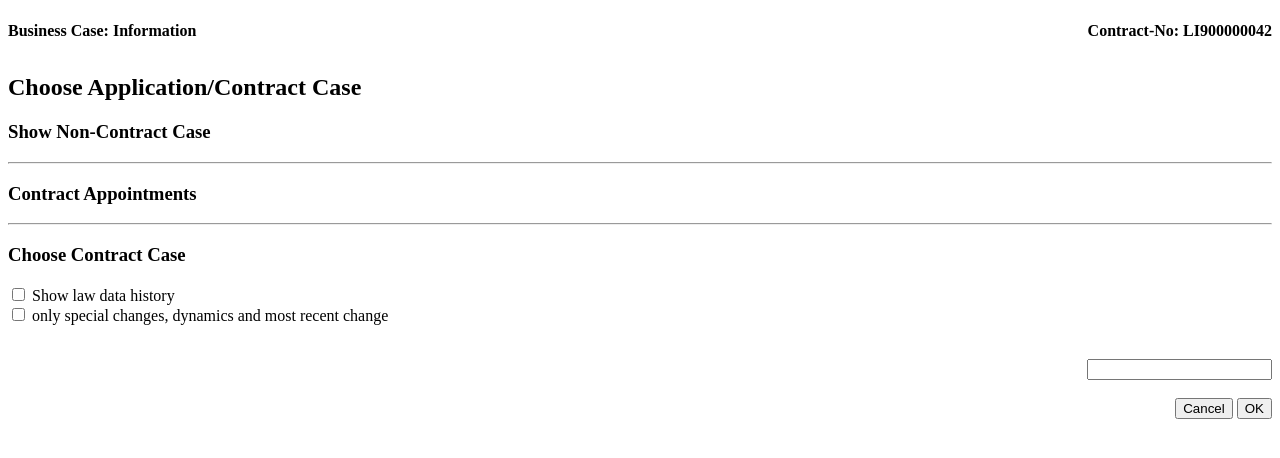
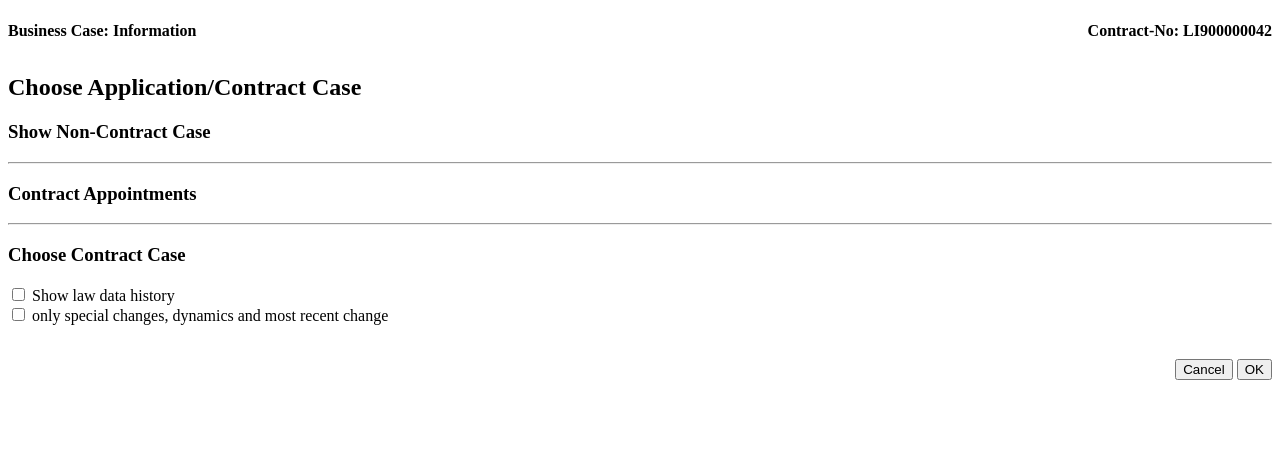
Before and after one commit to gerrit1986/insurance-demo-app, a plain HTML site: page index.html in a window 1280 px wide. Shown: the part 66-524 px from the top of the page. Drawn offline with Linux system fonts and the light colour scheme.

Commit message:
remove input field

```diff
--- a/index.html
+++ b/index.html
@@ -34,7 +34,6 @@
 
 <div align="right">
 <form>
-  <input type="text" id="lname" name="lname"><br><br>
   <button type="submit" value="Submit">Cancel</button>
   <button type="reset" value="Reset">OK</button>
 </form>
```
